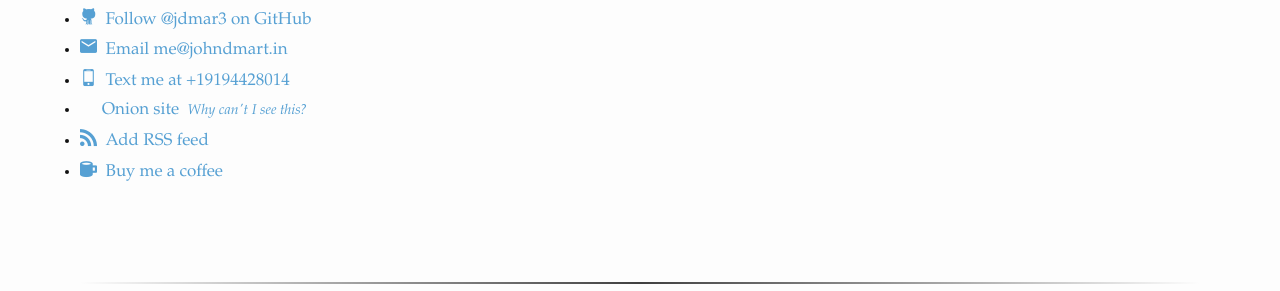
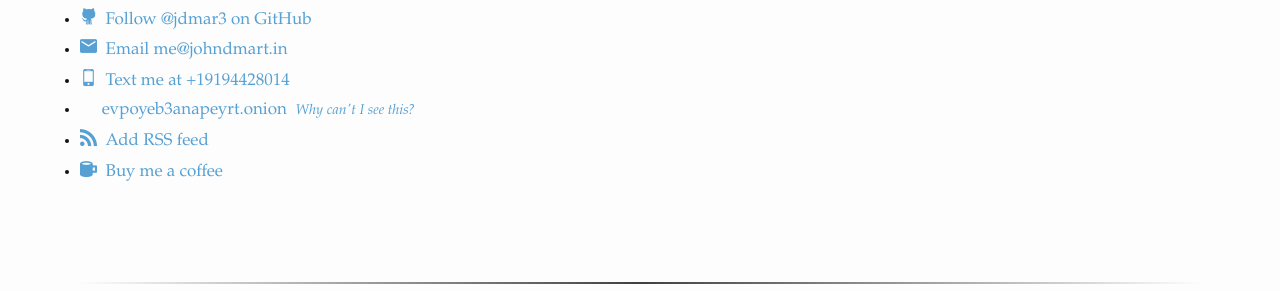
Before and after one commit to jdmar3/jdmar3.github.io, a Jekyll site: the page built from contact/index.md, in a window 1280 px wide. Shown: the part 299-590 px from the top of the page. Built offline with Jekyll 4.4.1, drawn with Linux system fonts in a browser that asks for light colours; some web fonts are replaced; Markdown is read by kramdown in place of the engine named in the settings.

Commit message:
ad link name to onion

```diff
--- a/_data/social.yml
+++ b/_data/social.yml
@@ -37,7 +37,7 @@
   prevar: //
   var: evpoyeb3anapeyrt.onion
   icon: icnf-tor
-  alt: "Onion site"
+  alt: "evpoyeb3anapeyrt.onion"
   target: "_blank"
   extra: "<i><small><a href='/blog/2017-03-20-onion-site.html'>Why can't I see this?</a></small></i>"
 feed:
```
